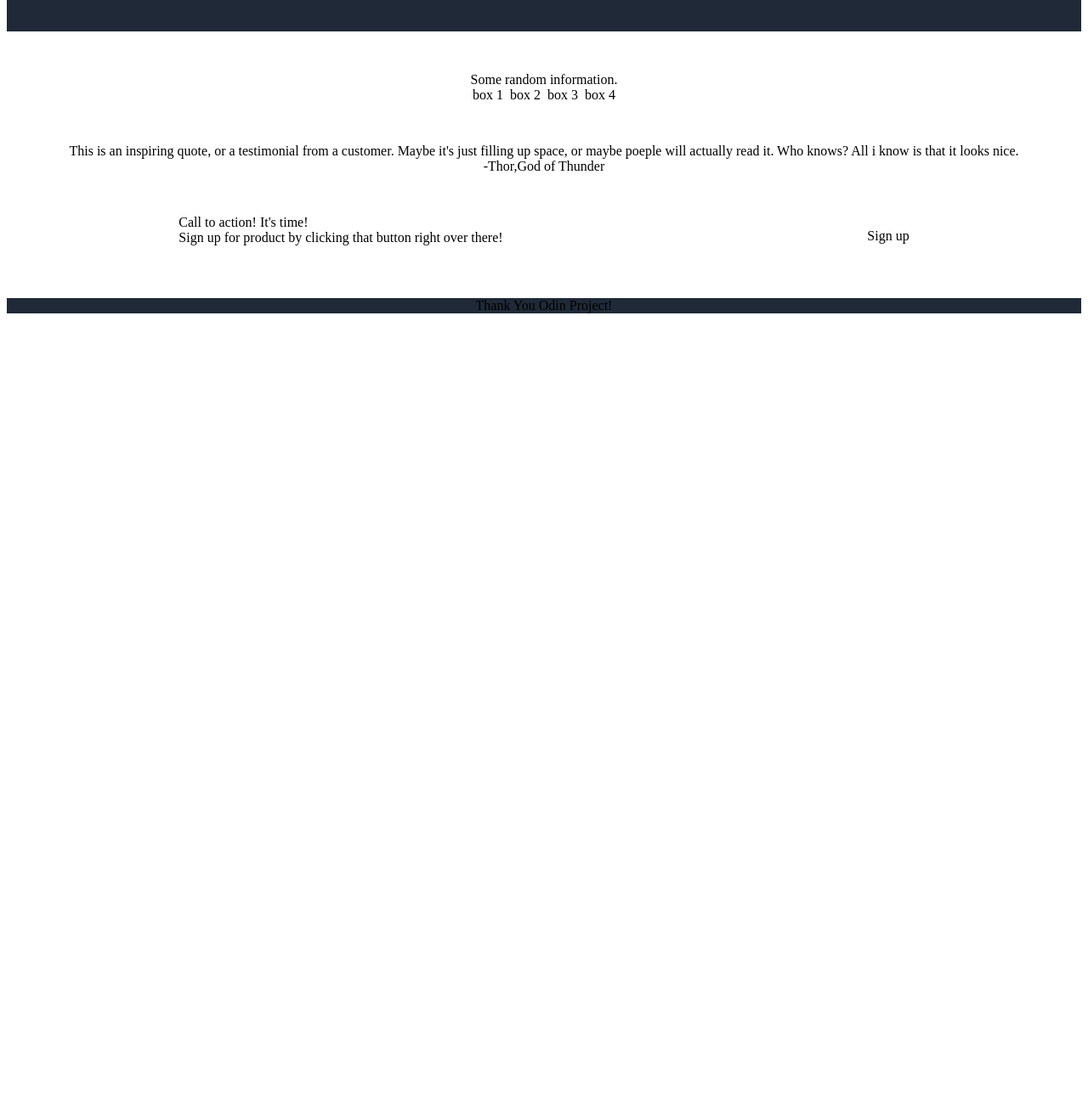
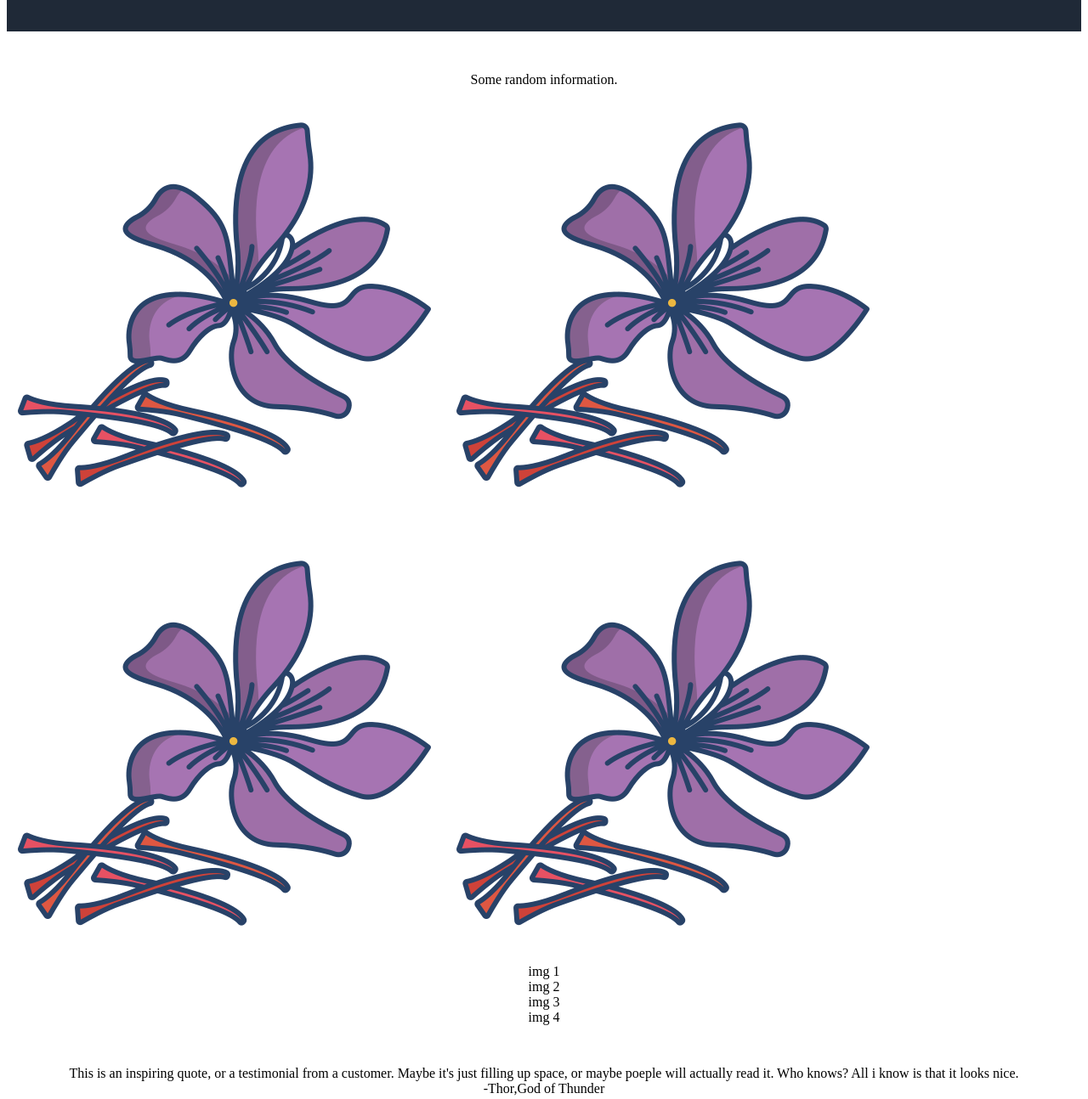
Before and after one commit to Ineshtandy/Simplistic-Landing-Page, a plain HTML site: page index.html in a window 1280 px wide. Shown: the part 382-1676 px from the top of the page at 85% size. Before the commit the page ends 800 px from the top, so only its background shows below. Drawn offline with Linux system fonts and the light colour scheme.

Commit message:
INDEX FILE UPDATE ~ SEC 1 ONLY - ul replaced by img element - tried incorporating img subtitles using figcaption element but no success

```diff
--- a/index.html
+++ b/index.html
@@ -35,14 +35,26 @@
         </div>
 
         <div class="sec1">
-            <div class="sec1 head">Some random information.</div>
+            <div class="sec1-head">Some random information.</div>
 
-            <ul class="sec1-boxes">
-                <li>box 1</li>
-                <li>box 2</li>
-                <li>box 3</li>
-                <li>box 4</li>
-            </ul>
+            <!--<ul class="sec1-boxes">
+                <li id="b1">box 1</li>
+                <li id="b2">box 2</li>
+                <li id="b3">box 3</li>
+                <li id="b4">box 4</li>
+            </ul>-->
+            <div class="images-sec1">
+                <img src="images/saffron.png" id="i1"> <!-- <figcaption>img 1</figcaption-->
+                <img src="images/saffron.png" id="i2">
+                <img src="images/saffron.png" id="i3">
+                <img src="images/saffron.png" id="i4">
+            </div>
+            <div class="img-subtitle">
+                <div>img 1</div>
+                <div>img 2</div>
+                <div>img 3</div>
+                <div>img 4</div>
+            </div>
         </div>
 
         <div class="sec2">
```
